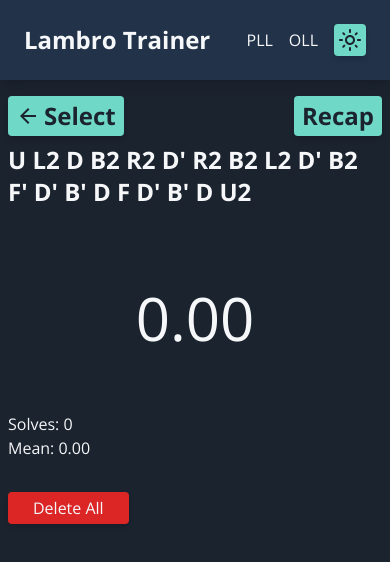
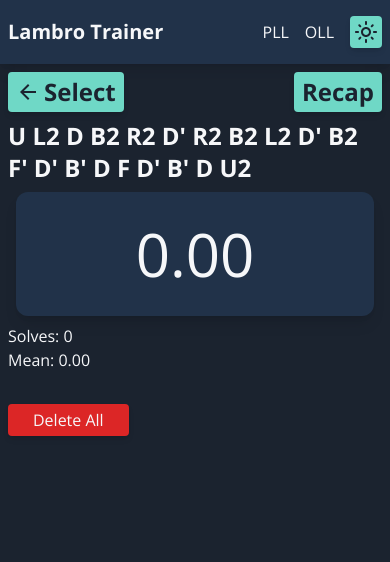
Before and after one commit to andlamb2002/lambro-trainer, a React (Vite) app: page /lambro-trainer/oll/timer in a window 390 px wide. Shown: the top 562 px of the page. Built offline with nearby package versions, Linux system fonts and the light colour scheme.

Commit message:
Spacing tweaks to fit in mobile screen

```diff
--- a/src/Trainer/Components/Scramble.tsx
+++ b/src/Trainer/Components/Scramble.tsx
@@ -17,7 +17,7 @@ function Scramble({ currentScramble, recapMode, recapQueue, recapIndex, toggleRe
     const navigate = useNavigate();
 
     return (
-        <div className="flex flex-col sm:flex-row sm:justify-between items-center gap-2 sm:gap-0 mb-4 sm:px-4">
+        <div className="flex flex-col sm:flex-row sm:justify-between items-center gap-2 sm:gap-0 sm:mb-4 sm:px-4">
             <div className="flex w-full justify-between sm:w-auto sm:justify-normal sm:items-center gap-2 sm:gap-8">
                 <button
                     className="btn btn-primary flex items-center gap-1 text-2xl font-bold w-auto self-start sm:self-auto px-2 py-1 sm:px-4 sm:py-2"
--- a/src/Trainer/Components/SolveInfo.tsx
+++ b/src/Trainer/Components/SolveInfo.tsx
@@ -33,7 +33,7 @@ function SolveInfo({ solves, selectedSolve, deleteSolve }: Props) {
                 <img
                     src={selectedSolve.img}
                     alt={`Case ${selectedSolve.id}`}
-                    className="w-36 h-36 object-contain"
+                    className="w-24 h-24 sm:w-36 sm:h-36 object-contain"
                 />
             </div>
             <div className="select-text">
--- a/src/Trainer/Components/Timer.tsx
+++ b/src/Trainer/Components/Timer.tsx
@@ -198,7 +198,7 @@ function Timer({ cases, onStop, getRandomCase, onCaseChange, recapMode, recapQue
     return (
         <>
             <h1
-                className="text-6xl text-center py-16 sm:py-8"
+                className="bg-secondary sm:bg-primary text-6xl text-center rounded-xl shadow-lg sm:shadow-none m-2 py-8"
                 onTouchStart={handleTouchStart}
                 onTouchEnd={handleTouchEnd}
                 style={{ touchAction: "manipulation" }}
--- a/src/Trainer/Header.tsx
+++ b/src/Trainer/Header.tsx
@@ -9,8 +9,8 @@ interface Props {
 
 function Header({ darkMode, setDarkMode }: Props) {
     return (
-        <header className="flex items-center justify-between bg-secondary p-6 shadow-lg">
-            <div className="text-2xl font-bold">
+        <header className="flex items-center justify-between bg-secondary px-2 py-4 sm:p-6 shadow-lg">
+            <div className="text-xl sm:text-2xl font-bold">
                 Lambro Trainer
             </div>
             <div className="flex items-center gap-4">
--- a/src/Trainer/Pages/CaseSelectionPage.tsx
+++ b/src/Trainer/Pages/CaseSelectionPage.tsx
@@ -16,7 +16,7 @@ interface Props {
 function CaseSelectionPage({ cases, toggleCase, toggleAllCases, toggleCasesInSet, presets, savePreset, loadPreset, deletePreset }: Props) {
 
     return (
-        <div className="grid grid-cols-1 md:grid-cols-3 px-2 py-4">
+        <div className="grid grid-cols-1 md:grid-cols-3 px-2 py-2 sm:py-4">
             <div className="col-span-2">
                 <CasesSection
                     cases={cases}
--- a/src/Trainer/Pages/TimerPage.tsx
+++ b/src/Trainer/Pages/TimerPage.tsx
@@ -121,7 +121,7 @@ function TimerPage({ cases, algset }: Props) {
     }, [selectedSolve, deleteSolve, deleteAllSolves]);
 
     return (
-        <div className="px-2 py-4">
+        <div className="px-2 py-2 sm:py-4">
             {currentCase &&
                 <Scramble
                     currentScramble={currentScramble}
```
